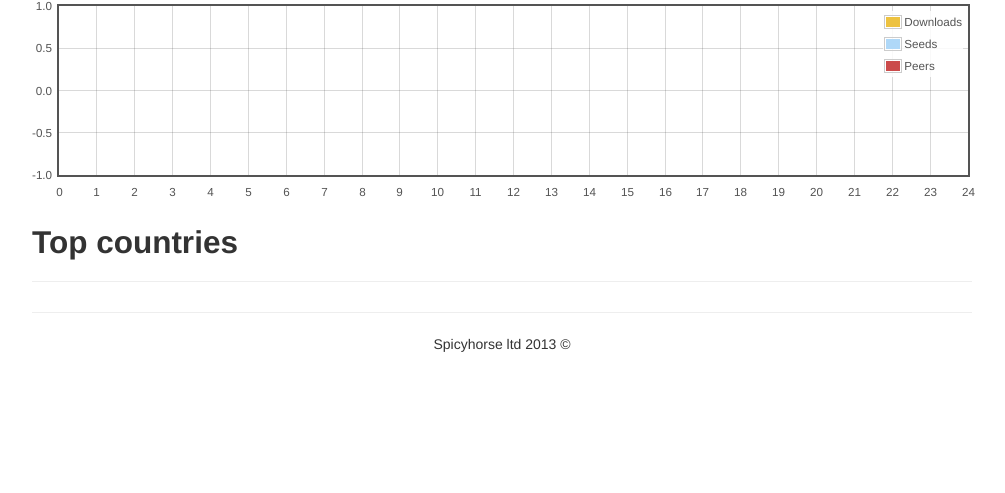
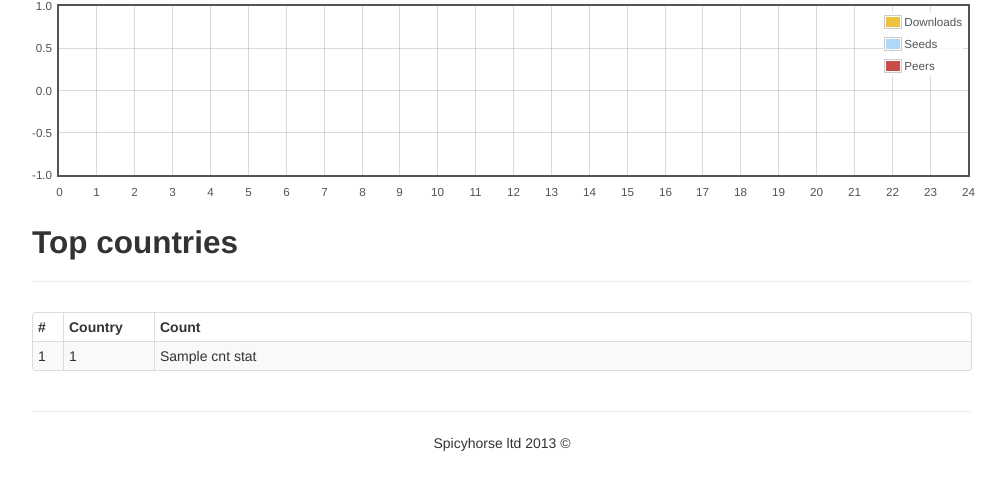
Before and after one commit to SpicyHorse/delivery, a Python web app: template templates/index.html in a window 1280 px wide. Shown: the part 738-1231 px from the top of the page, without its empty margins (138-1143 px from the left). Before the commit the page ends 1090 px from the top, so only its background shows below. Run offline with Jinja, Linux system fonts and the light colour scheme; the template is opened without the code that fills it: most values are stand-ins (such as "Sample title", 1, 10 or a date in 2020).

Commit message:
countries top

```diff
--- a/templates/index.html
+++ b/templates/index.html
@@ -65,4 +65,27 @@ $(function(){
 	<h2>Top countries</h2>
 </div>
 
+<div class="row">
+	<div class="span12">
+		<table class="table table-striped table-bordered table-condensed">
+			<thead>
+				<tr>
+					<th style="width:20px;">#</th>
+					<th style="width:80px;">Country</th>
+					<th>Count</th>
+				</tr>
+			</thead>
+			<tbody>
+				{% for r in cnt_stats%}
+				<tr>
+					<td>{{ loop.index }}</td>
+					<td>{% if r[0] %}{{ r[0] }}{% else %} Unknown {% endif %}</td>
+					<td>{{ r[1] }}</td>
+				</tr>
+				{% endfor %}
+			</tbody>
+		</table>
+	</div>
+</div>
+
 {% endblock %}
--- a/views/main.py
+++ b/views/main.py
@@ -33,9 +33,10 @@ def index():
 		)\
 		.filter(DownloadHistory.downloaded_at > datetime.now()-timedelta(1))\
 		.group_by(DownloadHistory.country_code)\
-		.order_by(DownloadHistory.country_code)\
+		.order_by(desc("dl_cnt"))\
 		.all()
 	cnt_stats_p = {}
 	for i in cnt_stats:
 		cnt_stats_p[i[0]] = i[1]
-	return render_template("index.html", dl_cnt_p=dl_cnt_p, cnt_stats_p=cnt_stats_p)
+	cnt_stats = cnt_stats[:25]
+	return render_template("index.html", dl_cnt_p=dl_cnt_p, cnt_stats=cnt_stats, cnt_stats_p=cnt_stats_p)
```
